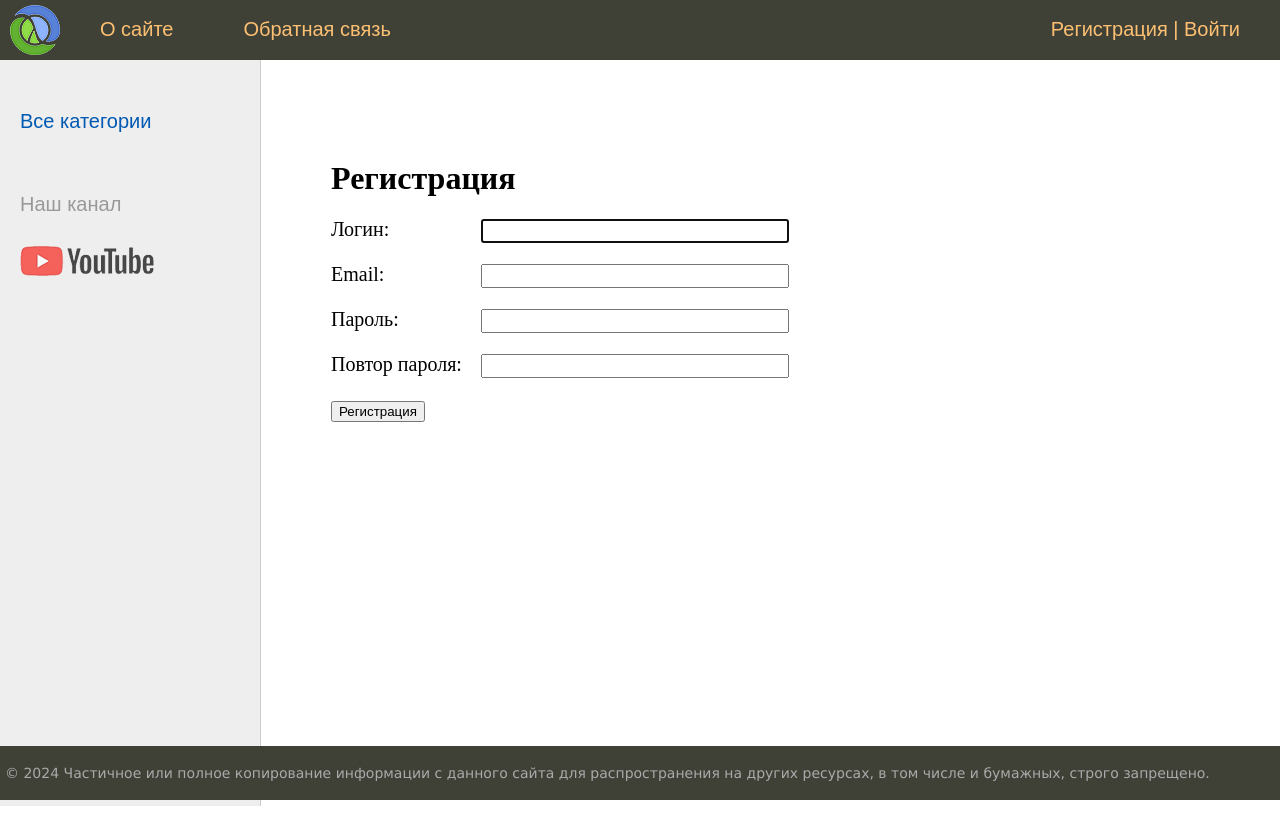
After one commit to Redlaze/django_project, a Django app: page /register/ in a window 1280 px wide. The commit adds this page. Run offline with Django 5.2, Linux system fonts and the light colour scheme; data that the repository does not hold is empty.

Commit message:
Добавление рагистрации пользователей

```diff
--- a/myproject/app/forms.py
+++ b/myproject/app/forms.py
@@ -1,4 +1,6 @@
 from django import forms
+from django.contrib.auth.forms import UserCreationForm
+from django.contrib.auth.models import User
 from django.core.exceptions import ValidationError
 from .models import *
 
@@ -26,3 +28,26 @@ class AddPostForm(forms.ModelForm):
             raise ValidationError(f'Длина превышает {self.TITLE_MAX_LENGTH} символов')
 
         return title
+
+
+class RegisterUserForm(UserCreationForm):
+    username = forms.CharField(
+        label='Логин',
+        widget=forms.TextInput(attrs={'class': 'form-input'}),
+    )
+    email = forms.EmailField(
+        label='Email',
+        widget=forms.EmailInput(attrs={'class': 'form-input'}),
+    )
+    password1 = forms.CharField(
+        label='Пароль',
+        widget=forms.PasswordInput(attrs={'class': 'form-input'}),
+    )
+    password2 = forms.CharField(
+        label='Повтор пароля',
+        widget=forms.PasswordInput(attrs={'class': 'form-input'}),
+    )
+
+    class Meta:
+        model = User
+        fields = ('username', 'email', 'password1', 'password2')
--- a/myproject/app/templates/app/base.html
+++ b/myproject/app/templates/app/base.html
@@ -17,12 +17,11 @@
 			<ul id="mainmenu" class="mainmenu">
 			<li class="logo"><a href="{% url 'home' %}"><div class="logo"></div></a></li>
 {% for m in menu %}
-	{% if not forloop.last %}
 			<li><a href="{% url m.url_name %}">{{m.title}}</a></li>
-	{% else %}
-			<li class="last"><a href="{% url m.url_name %}">{{m.title}}</a></li>
-	{% endif %}
 {% endfor %}
+            <li class="last">
+                <a href="{% url 'register' %}">Регистрация</a> | <a href="{% url 'login' %}">Войти</a>
+            </li>
 			</ul>
 			<div class="clear"></div>
 		</div>
--- /dev/null
+++ b/myproject/app/templates/app/register.html
@@ -0,0 +1,16 @@
+{% extends 'app/base.html' %}
+
+{% block content %}
+    <h1>{{ title }}</h1>
+
+    <form method="post">
+        {% csrf_token %}
+
+        {% for f in form %}
+            <p><label class="form-label" for="{{ f.id_for_label }}">{{ f.label }}: </label>{{ f }}</p>
+            <div class="form-error">{{ f.errors }}</div>
+        {% endfor %}
+
+        <button type="submit">Регистрация</button>
+    </form>
+{% endblock %}
--- a/myproject/app/urls.py
+++ b/myproject/app/urls.py
@@ -9,6 +9,7 @@ urlpatterns = [
     path('addpage/', AddPage.as_view(), name='add_page'),
     path('contact/', contact, name='contact'),
     path('login/', login, name='login'),
+    path('register/', RegisterUser.as_view(), name='register'),
     path('post/<slug:post_slug>/', ShowPost.as_view(), name='post'),
     path('category/<slug:cat_slug>/', PersonCategory.as_view(), name='category'),
 ]
--- a/myproject/app/utils.py
+++ b/myproject/app/utils.py
@@ -16,10 +16,6 @@ menu = [
     {
         'title': 'Обратная связь',
         'url_name': 'contact',
-    },
-    {
-        'title': 'Войти',
-        'url_name': 'login',
     },
 ]
 
--- a/myproject/app/views.py
+++ b/myproject/app/views.py
@@ -1,4 +1,3 @@
-from django.contrib.auth.decorators import login_required
 from django.http import (
     HttpResponse,
     HttpResponseNotFound,
@@ -18,6 +17,7 @@ from django.contrib.auth.mixins import LoginRequiredMixin
 
 from .forms import (
     AddPostForm,
+    RegisterUserForm,
 )
 from .models import *
 from .utils import *
@@ -116,6 +116,23 @@ class AddPage(LoginRequiredMixin, DataMixin, CreateView):
         return context
 
 
+class RegisterUser(DataMixin, CreateView):
+    form_class = RegisterUserForm
+    template_name = 'app/register.html'
+    success_url = reverse_lazy('login')
+
+    def get_context_data(self, *, object_list=None, **kwargs):
+        context = super().get_context_data(**kwargs)
+        c_def = self.get_user_context(
+            title='Регистрация',
+        )
+
+        context.update(
+            **c_def,
+        )
+
+        return context
+
 def about(request):
     return render(request, 'app/about.html', {'menu': menu, 'title': 'О сайте'})
 
```
